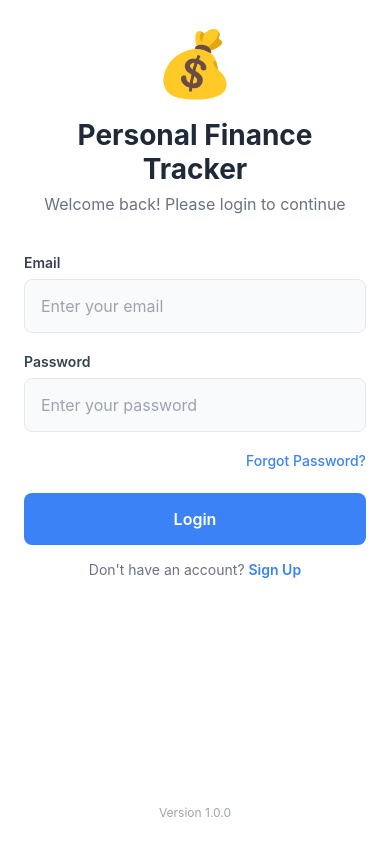
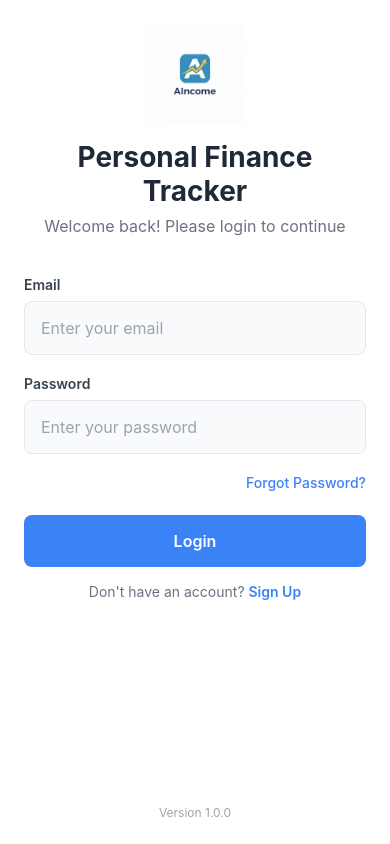
Before and after one commit to michaeo04/AIncome, a React Native app: screen /Login in a window 390 px wide. Built offline with nearby package versions, Linux system fonts and the light colour scheme; no server answers.

Commit message:
feat: add logo

```diff
--- a/app.json
+++ b/app.json
@@ -4,11 +4,11 @@
     "slug": "AIncome",
     "version": "1.0.0",
     "orientation": "portrait",
-    "icon": "./assets/icon.png",
+    "icon": "./assets/logo.png",
     "userInterfaceStyle": "light",
     "newArchEnabled": true,
     "splash": {
-      "image": "./assets/splash-icon.png",
+      "image": "./assets/logo.png",
       "resizeMode": "contain",
       "backgroundColor": "#ffffff"
     },
@@ -17,7 +17,7 @@
     },
     "android": {
       "adaptiveIcon": {
-        "foregroundImage": "./assets/adaptive-icon.png",
+        "foregroundImage": "./assets/logo.png",
         "backgroundColor": "#ffffff"
       },
       "edgeToEdgeEnabled": true,
@@ -25,7 +25,7 @@
       "package": "com.anonymous.AIncome"
     },
     "web": {
-      "favicon": "./assets/favicon.png"
+      "favicon": "./assets/logo.png"
     }
   }
 }
--- a/src/screens/auth/LoginScreen.tsx
+++ b/src/screens/auth/LoginScreen.tsx
@@ -12,6 +12,7 @@ import {
   ScrollView,
   Alert,
   ActivityIndicator,
+  Image,
 } from 'react-native';
 import { useNavigation } from '@react-navigation/native';
 import { StackNavigationProp } from '@react-navigation/stack';
@@ -83,7 +84,11 @@ const LoginScreen: React.FC = () => {
         keyboardShouldPersistTaps="handled"
       >
         <View style={styles.header}>
-          <Text style={styles.logo}>💰</Text>
+          <Image
+            source={require('../../../assets/logo.png')}
+            style={styles.logo}
+            resizeMode="contain"
+          />
           <Text style={styles.title}>Personal Finance Tracker</Text>
           <Text style={styles.subtitle}>Welcome back! Please login to continue</Text>
         </View>
@@ -184,7 +189,8 @@ const styles = StyleSheet.create({
     marginBottom: 40,
   },
   logo: {
-    fontSize: 64,
+    width: 100,
+    height: 100,
     marginBottom: 16,
   },
   title: {
--- a/src/screens/auth/SignupScreen.tsx
+++ b/src/screens/auth/SignupScreen.tsx
@@ -12,6 +12,7 @@ import {
   ScrollView,
   Alert,
   ActivityIndicator,
+  Image,
 } from 'react-native';
 import { useNavigation } from '@react-navigation/native';
 import { StackNavigationProp } from '@react-navigation/stack';
@@ -146,7 +147,11 @@ const SignupScreen: React.FC = () => {
         showsVerticalScrollIndicator={false}
       >
         <View style={styles.header}>
-          <Text style={styles.logo}>💰</Text>
+          <Image
+            source={require('../../../assets/logo.png')}
+            style={styles.logo}
+            resizeMode="contain"
+          />
           <Text style={styles.title}>Create Account</Text>
           <Text style={styles.subtitle}>Sign up to start managing your finances</Text>
         </View>
@@ -282,7 +287,8 @@ const styles = StyleSheet.create({
     marginBottom: 32,
   },
   logo: {
-    fontSize: 64,
+    width: 100,
+    height: 100,
     marginBottom: 16,
   },
   title: {
```
Also changed, not shown: assets/logo.png (added).
